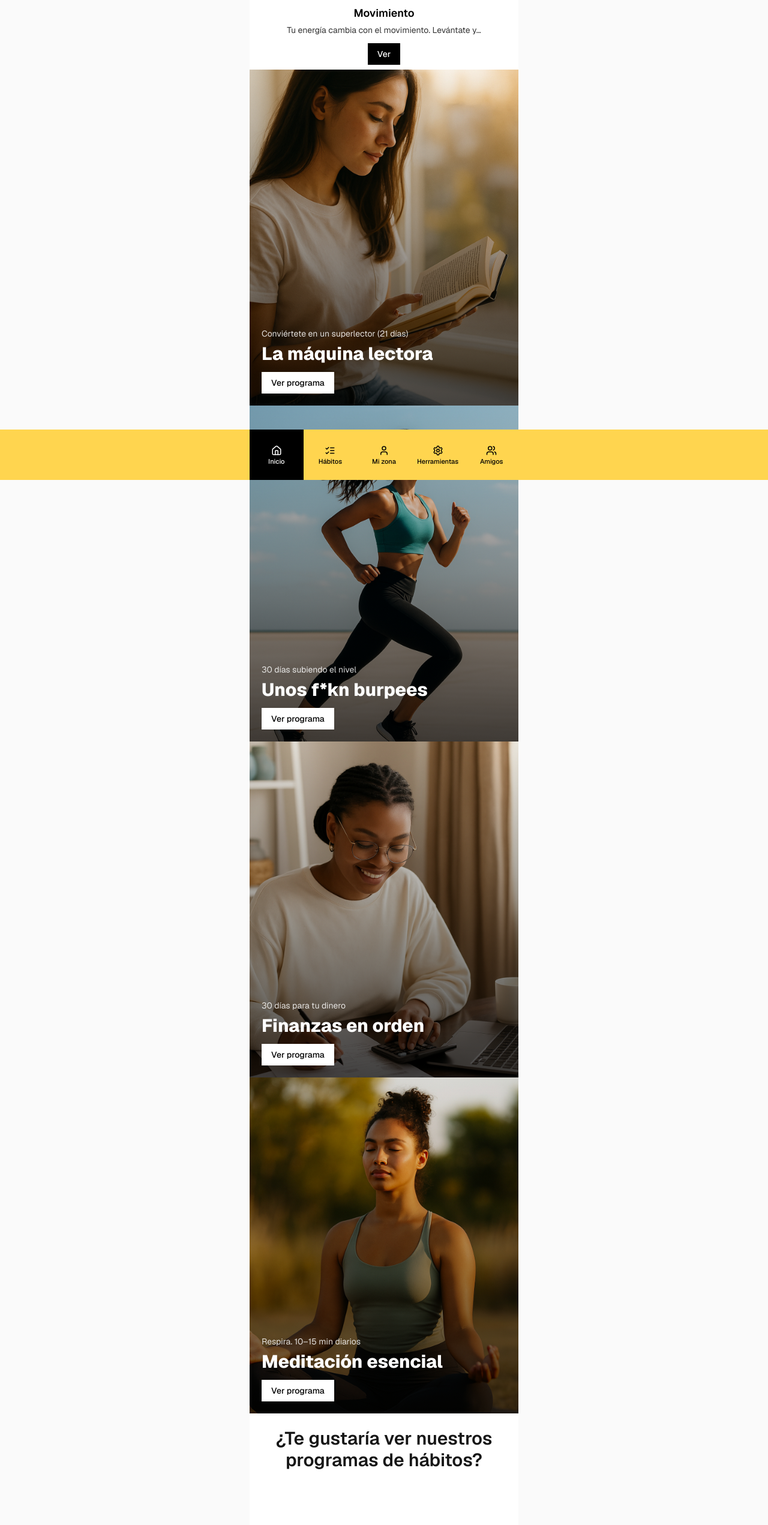
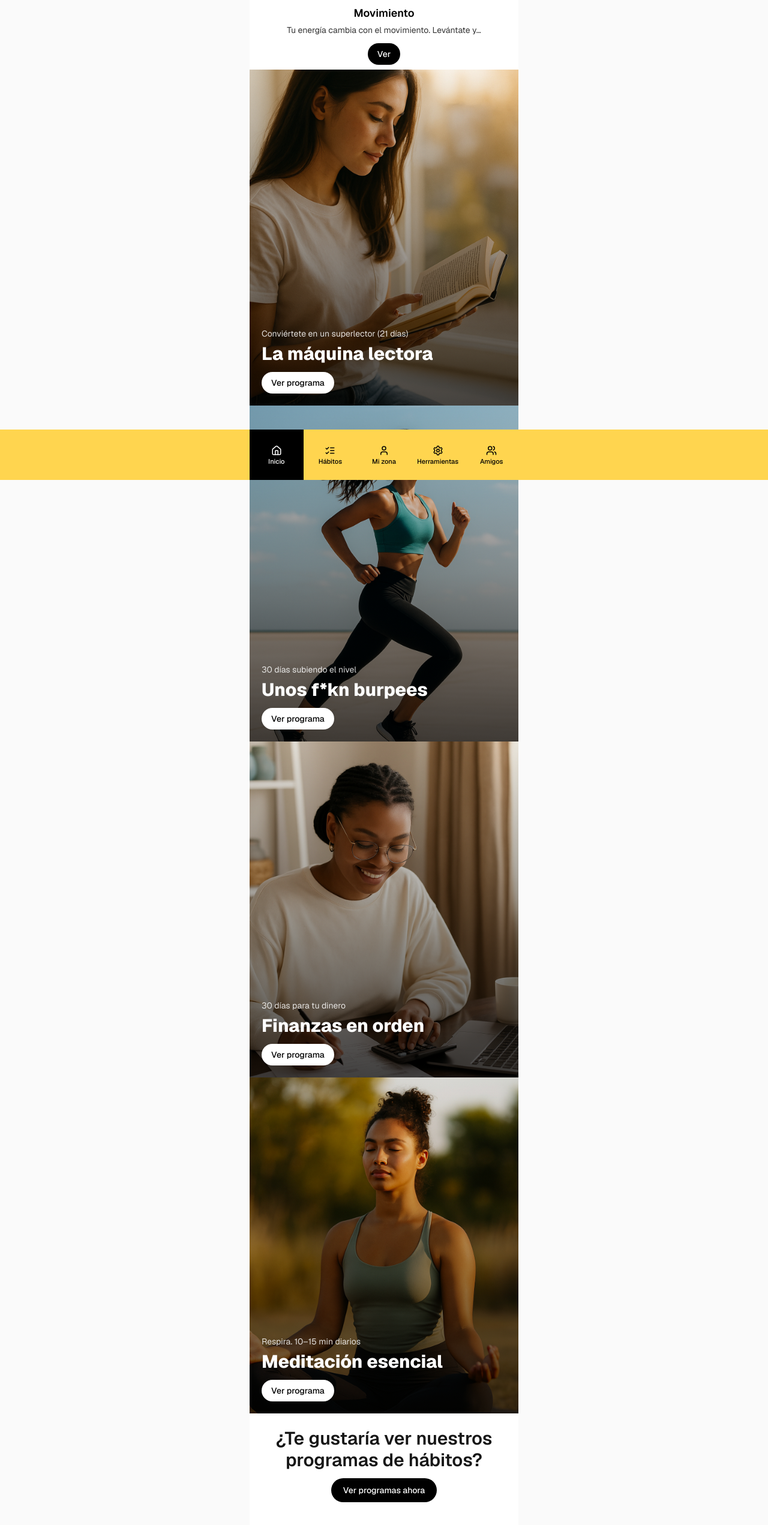
Before and after one commit to samcastella/akira, a Next.js app: page / in a window 1280 px wide. Shown: the top 2542 px of the page at 60% size. Built offline with nearby package versions, Linux system fonts and the light colour scheme.

Commit message:
Home: botones 'Ver programa' y 'Ver programas ahora' con rounded-full; CTA final en negro con texto blanco

```diff
--- a/src/app/page.tsx
+++ b/src/app/page.tsx
@@ -103,7 +103,7 @@ function ProgramCard({ program }: { program: ProgramLike }) {
 
           <div className="mt-3">
             <span
-              className="inline-flex items-center px-4 py-2 bg-white text-black text-sm font-medium
+              className="inline-flex items-center px-4 py-2 rounded-full bg-white text-black text-sm font-medium
                          group-hover:translate-y-[-1px] transition-transform"
             >
               Ver programa
@@ -181,7 +181,7 @@ export default function HomePage() {
             <p className="text-black/80 text-sm">{truncateWords(todayThought.body, 8)}</p>
             <button
               onClick={() => setModalOpen(true)}
-              className="mt-2 inline-flex items-center px-4 py-2 bg-black text-white text-sm font-medium hover:opacity-90 transition-opacity"
+              className="mt-2 inline-flex items-center px-4 py-2 rounded-full bg-black text-white text-sm font-medium hover:opacity-90 transition-opacity"
             >
               Ver
             </button>
@@ -212,7 +212,7 @@ export default function HomePage() {
         </h3>
         <Link
           href="/habitos"
-          className="inline-flex items-center px-5 py-2.5 rounded-full bg.black text-white text-sm font-medium hover:opacity-90 transition-opacity"
+          className="inline-flex items-center px-5 py-2.5 rounded-full bg-black text-white text-sm font-medium hover:opacity-90 transition-opacity"
         >
           Ver programas ahora
         </Link>
```
